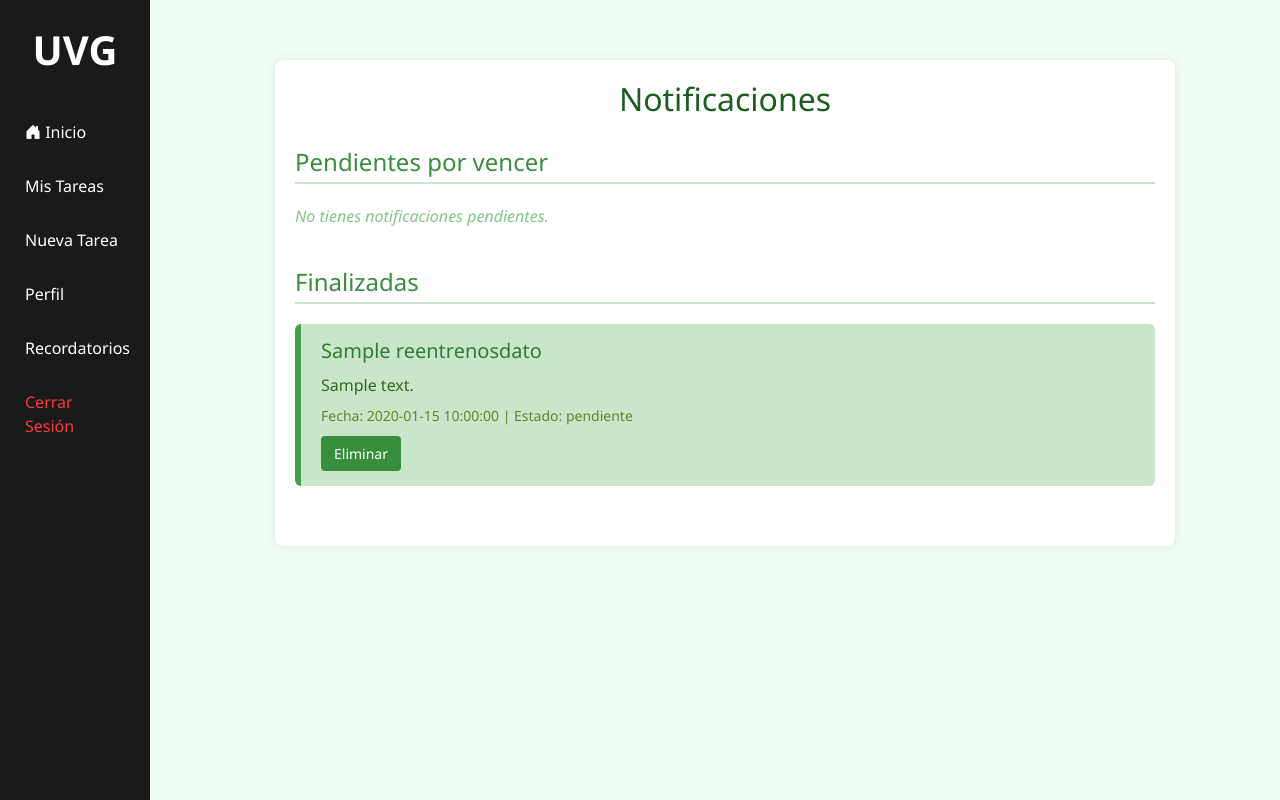
After one commit to rodriguezsabina333-collab/ProyectoWeb1, a PHP site: page /ProyectoWeb1/admin/pages/notificaciones.php in a window 1280 px wide. The commit adds this page. Run offline with PHP 8.4, Linux system fonts and the light colour scheme; the visitor is signed in with stand-in values (Sample User, id 1); tables that the repository leaves empty or names only in its code hold one stand-in row (values such as "Sample post").

Commit message:
notificaciones.php

```diff
--- /dev/null
+++ b/admin/pages/notificaciones.php
@@ -0,0 +1,97 @@
+<?php
+session_start();
+include_once(__DIR__ . '/../config/config.php');
+include_once(__DIR__ . '/../config/conexion.php');
+
+if (!isset($_SESSION['usuario']) || $_SESSION['usuario'] !== "ok" || !isset($_SESSION['nombreUsuario'])) {
+    header('Location: ' . URL_BASE . '/../pages/inicioSesion.php');
+    exit;
+}
+
+$nombreUsuario = $_SESSION['nombreUsuario'];
+
+$sqlUsuario = "SELECT * FROM usuario WHERE username = ?";
+$stmtUsuario = $conn->prepare($sqlUsuario);
+$stmtUsuario->bind_param("s", $nombreUsuario);
+$stmtUsuario->execute();
+$resultadoUsuario = $stmtUsuario->get_result();
+$usuario = $resultadoUsuario->fetch_assoc();
+
+$id_usuario = $usuario['id_usuario'];
+
+if (isset($_GET['eliminar'])) {
+    $idEliminar = intval($_GET['eliminar']);
+    $sqlDelete = "DELETE FROM reentrenosdatos WHERE id = ?";
+    $stmtDelete = $conn->prepare($sqlDelete);
+    $stmtDelete->bind_param("i", $idEliminar);
+    $stmtDelete->execute();
+    header("Location: notificaciones.php");
+    exit;
+}
+
+$hoy = date("Y-m-d H:i:s");
+$sqlNotif = "SELECT * FROM reentrenosdatos ORDER BY fecha DESC";
+$resultadoNotif = $conn->query($sqlNotif);
+
+$pendientes = [];
+$finalizadas = [];
+
+while ($row = $resultadoNotif->fetch_assoc()) {
+    if ($row['estatus'] === 'pendiente' && $row['fecha'] >= $hoy) {
+        $pendientes[] = $row;
+    } else {
+        $finalizadas[] = $row;
+    }
+}
+?>
+<?php include('../includes/header.php'); ?>
+
+<!DOCTYPE html>
+<html lang="es">
+<head>
+    <meta charset="UTF-8">
+    <title>Notificaciones</title>
+    <link rel="stylesheet" href="../../assets/css/StyleNot.css" />
+</head>
+<body>
+    <div class="notificaciones-container">
+        <h1>Notificaciones</h1>
+
+        <section class="notificaciones-seccion">
+            <h2>Pendientes por vencer</h2>
+            <?php if (empty($pendientes)): ?>
+                <p class="sin-notificaciones">No tienes notificaciones pendientes.</p>
+            <?php else: ?>
+                <?php foreach ($pendientes as $notif): ?>
+                    <div class="notificacion">
+                        <h3><?= htmlspecialchars($notif['titulo']) ?></h3>
+                        <p><?= htmlspecialchars($notif['descripcion']) ?></p>
+                        <small> Fecha: <?= $notif['fecha'] ?> | Estado: <?= $notif['estatus'] ?></small>
+                        <div class="acciones">
+                            <a href="notificaciones.php?eliminar=<?= $notif['id'] ?>" class="btn eliminar">Eliminar</a>
+                        </div>
+                    </div>
+                <?php endforeach; ?>
+            <?php endif; ?>
+        </section>
+
+        <section class="notificaciones-seccion">
+            <h2>Finalizadas</h2>
+            <?php if (empty($finalizadas)): ?>
+                <p class="sin-notificaciones">No tienes notificaciones finalizadas.</p>
+            <?php else: ?>
+                <?php foreach ($finalizadas as $notif): ?>
+                    <div class="notificacion finalizada">
+                        <h3><?= htmlspecialchars($notif['titulo']) ?></h3>
+                        <p><?= htmlspecialchars($notif['descripcion']) ?></p>
+                        <small> Fecha: <?= $notif['fecha'] ?> | Estado: <?= $notif['estatus'] ?></small>
+                        <div class="acciones">
+                            <a href="notificaciones.php?eliminar=<?= $notif['id'] ?>" class="btn eliminar">Eliminar</a>
+                        </div>
+                    </div>
+                <?php endforeach; ?>
+            <?php endif; ?>
+        </section>
+    </div>
+</body>
+</html>
--- a/assets/css/StyleNot.css
+++ b/assets/css/StyleNot.css
@@ -1,38 +1,124 @@
-#notificaciones-container {
-  position: fixed;
-  top: 20px;
-  right: 20px;
-  z-index: 9999;
-  display: flex;
-  flex-direction: column;
-  gap: 15px;
+body {
+    margin: 0;
+    font-family: 'Segoe UI', sans-serif;
+    background-color: #f0fdf4; /* verde muy claro */
+    color: #2e4d2c; /* verde oscuro para texto */
 }
 
-.notificacion-card {
-  background-color: #fff8e1;
-  border-left: 6px solid #ff9800;
-  padding: 15px 20px;
-  border-radius: 8px;
-  box-shadow: 0 2px 8px rgba(0,0,0,0.1);
-  font-family: 'Segoe UI', sans-serif;
-  max-width: 300px;
+/* Contenedor principal */
+.notificaciones-container {
+    max-width: 900px;
+    margin: 40px auto;
+    padding: 20px;
+    background-color: #ffffff;
+    box-shadow: 0 0 10px rgba(0, 64, 0, 0.1);
+    border-radius: 8px;
 }
 
-.notificacion-card p {
-  margin: 0 0 10px;
-  font-weight: 500;
-  color: #333;
+/* Título principal */
+.notificaciones-container h1 {
+    font-size: 32px;
+    margin-bottom: 30px;
+    color: #1b5e20;
+    text-align: center;
 }
 
-.notificacion-card button {
-  background-color: #ff9800;
-  color: white;
-  border: none;
-  padding: 6px 12px;
-  border-radius: 4px;
-  cursor: pointer;
+/* Secciones */
+.notificaciones-seccion {
+    margin-bottom: 40px;
 }
 
-.notificacion-card button:hover {
-  background-color: #e68900;
+.notificaciones-seccion h2 {
+    font-size: 24px;
+    margin-bottom: 20px;
+    color: #388e3c;
+    border-bottom: 2px solid #c8e6c9;
+    padding-bottom: 5px;
 }
+
+/* Notificación */
+.notificacion {
+    background-color: #e8f5e9;
+    border-left: 6px solid #66bb6a;
+    padding: 15px 20px;
+    margin-bottom: 15px;
+    border-radius: 6px;
+    transition: background 0.3s;
+}
+
+.notificacion:hover {
+    background-color: #dcedc8;
+}
+
+/* Finalizadas */
+.notificacion.finalizada {
+    background-color: #c8e6c9;
+    border-left-color: #43a047;
+}
+
+.notificacion.finalizada:hover {
+    background-color: #a5d6a7;
+}
+
+/* Texto */
+.notificacion h3 {
+    margin: 0 0 10px;
+    font-size: 20px;
+    color: #2e7d32;
+}
+
+.notificacion p {
+    margin: 0 0 8px;
+    font-size: 16px;
+    color: #33691e;
+}
+
+.notificacion small {
+    display: block;
+    font-size: 14px;
+    color: #558b2f;
+}
+
+/* Acciones */
+.acciones {
+    margin-top: 10px;
+}
+
+.btn {
+    display: inline-block;
+    padding: 6px 12px;
+    margin-right: 10px;
+    font-size: 14px;
+    text-decoration: none;
+    border-radius: 4px;
+    transition: background 0.3s;
+    color: #fff;
+}
+
+/* Botón eliminar en verde intenso */
+.btn.eliminar {
+    background-color: #388e3c;
+}
+
+.btn.eliminar:hover {
+    background-color: #2e7d32;
+}
+
+/* Mensaje sin notificaciones */
+.sin-notificaciones {
+    font-style: italic;
+    color: #81c784;
+}
+
+/* Responsive */
+@media (max-width: 600px) {
+    .notificaciones-container {
+        margin: 20px;
+        padding: 15px;
+    }
+
+    .btn {
+        display: block;
+        margin: 8px 0;
+    }
+}
```
Also changed, not shown: admin/pages/cerrar.php (+76 -4 lines).
